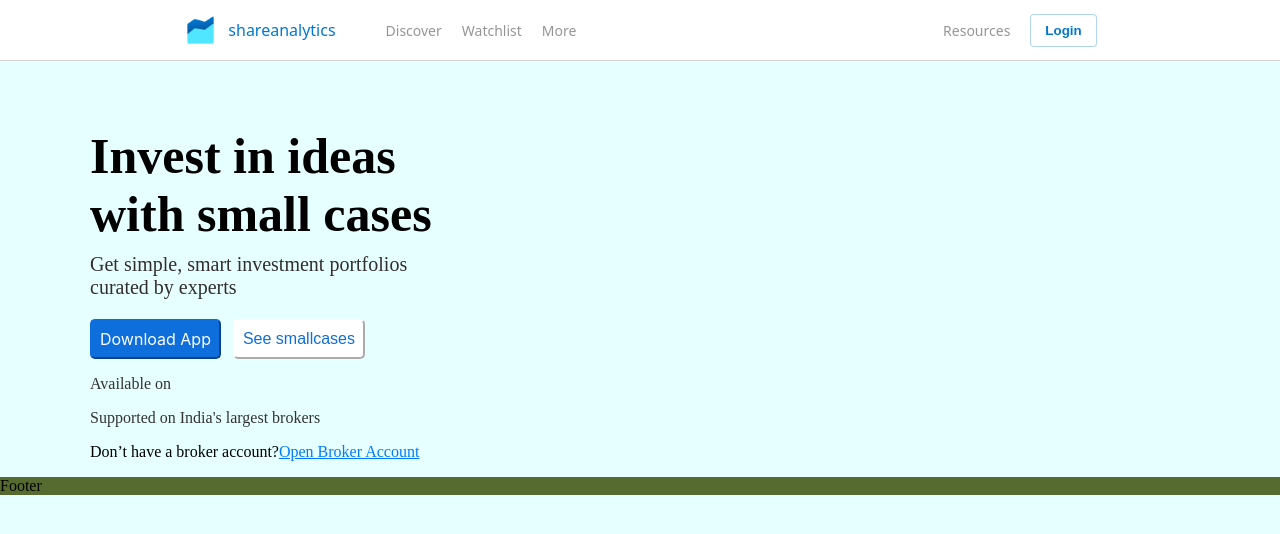
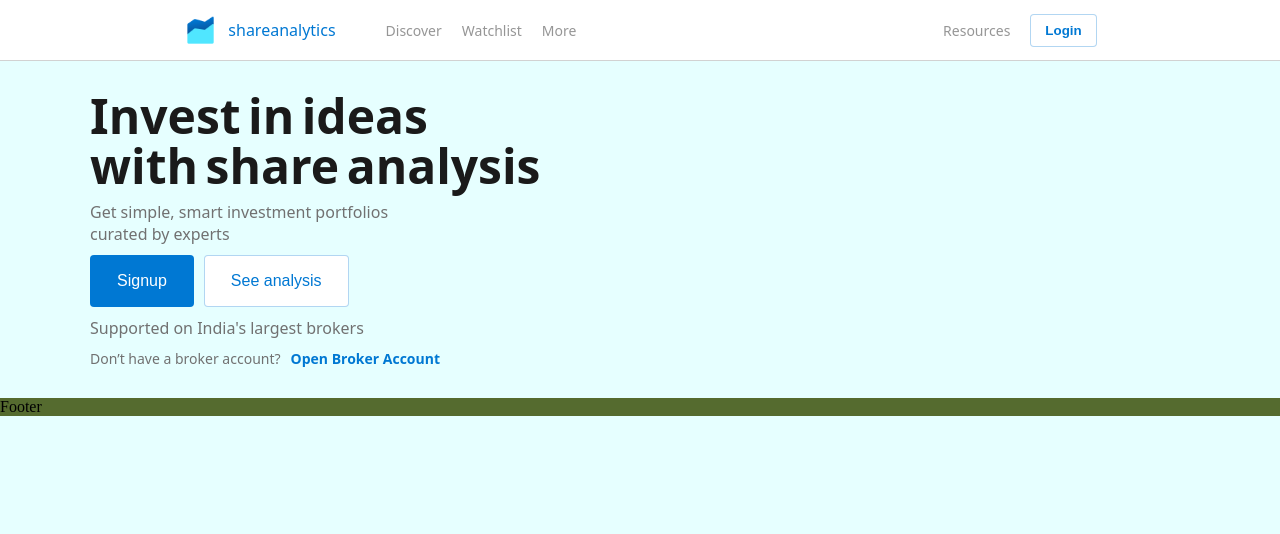
Before and after one commit to avinasdube/shareanalytics, a React (Create React App) app in the folder sa-client/: page / in a window 1280 px wide. Shown: the top 534 px of the page. Built offline with nearby package versions, Linux system fonts and the light colour scheme.

Commit message:
[refactor]: refactored and redesigned welcome component of home

```diff
--- a/sa-client/src/components/pages/Home/Home.scss
+++ b/sa-client/src/components/pages/Home/Home.scss
@@ -1,86 +1,70 @@
 /* Home.scss */
 
+$a: #0078D3;
+$link-color: #717171;
+
 .Intro {
+    transition: all 0.5s ease-out;
+    font-family: system-ui;
+    padding: 30px 90px;
 
-    max-width: 508px;
-    margin-bottom: 10px;
-    transition: all 0.5s ease-out;
-    padding-top: 32px;
+    .Title {
+        /* Both Title and Title-footer have the same padding-left */
+
+        color: #1a1a1a;
+        font-size: 48px;
+        word-spacing: -5px;
+        line-height: 50px;
+        font-weight: 650;
     }
 
-.Title {
-    padding-left: 90px;
-    /* Both Title and Title-footer have the same padding-left */
-    color: #000000;
-    font-size: 50px;
-    margin-bottom: -10px;
+    p{
+        color: $link-color;
+        font-size: 16px;
+        padding: 10px 0;
+        margin: 0;
     }
 
-.Title-footer {
+    #link{
+        font-size: 14px;
+        padding: 0;
 
-    /* Adjust top padding for Title-footer if needed */
-    font-size: inherit;
-    font-size: 20px;
-    color: #332d2d;
-    padding-left: 90px;
+        a{
+            margin-left: 10px;
+            text-decoration: none;
+            color: $a;
+            font-weight: 600;
+        }
     }
 
     .buttons {
         display: flex;
         flex-direction: row;
-    padding-left: 90px;
+        gap: 10px;
 
+        button{
+            background-color: white;
+            border: 1px solid rgba(0, 120, 211, 0.3);
+            border-radius: 4px;
+            color: $a;
+            font-size: 16px;
+            padding: 16px 26px;
+            cursor: pointer;
         }
 
-.btn-1 {
-    background-color: #0e6edb;
-    color: white;
-    border-radius: 5px;
-    padding: 8px 8px;
-    font-size: 16px;
-    font-family: "Inter";
-    border-color: #0e6edb;
-    margin-right: 12px;
+        button:hover{
+            box-shadow: 0 0 8px rgb(230, 230, 230);
+            transition: 0.3s all ease;
+            transform: translateY(-1px);
         }
 
-.btn-2 {
-    background-color: #ffffff;
-    color: #0e6edb;
-    border-radius: 5px;
-    padding: 8px 8px;
-    font-size: 16px;
-    border-color: #ffffff;
+        #sgn{
+            background-color: $a;
+            color: white;
         }
 
-.Available {
-    padding-left: 90px;
-    color: #2d2a2af6;
-    font-size: 16px;
+        #lgn:hover{
+            background-color: #0078d3d8;
         }
-
-.Supported {
-    padding-left: 90px;
-    color: #2d2a2af6;
-    font-size: 16px;
-
     }
-
-.Bank-acc {
-    padding-left: 90px;
-    /* Add your existing styles for .Bank-acc if any */
 }
-
-.Bank-acc a {
-    text-decoration: underline;
-    /* Add underline to the link */
-    color: #007bff;
-    /* Set link color, you can change it */
-    cursor: pointer;
-    /* Add cursor effect */
-}
-
-.Bank-acc a:hover {
-    color: #0056b3;
-    /* Change link color on hover */
-    /* Add any other hover styles you want */
-}
--- a/sa-client/src/components/pages/Home/Home.tsx
+++ b/sa-client/src/components/pages/Home/Home.tsx
@@ -4,23 +4,22 @@
 const Home: React.FC = () => {
   return (
     <div className="Intro">
-      <h1 className="Title">
+      <div className="Title">
         Invest in ideas
         <br />
-        with small cases
-      </h1>
-      <p className="Title-footer">
+        with share analysis
+      </div>
+      <p>
         Get simple, smart investment portfolios
         <br />
         curated by experts
       </p>
       <div className="buttons">
-        <button className="btn-1">Download App</button>
-        <button className="btn-2">See smallcases</button>
+        <button id="sgn">Signup</button>
+        <button>See analysis</button>
       </div>
-      <p className="Available">Available on</p>
-      <p className="Supported">Supported on India's largest brokers</p>
-      <p className="Bank-acc">
+      <p>Supported on India's largest brokers</p>
+      <p id='link'>
         Don’t have a broker account?
         <a href="/">Open Broker Account</a>
       </p>
```
Lines whose indentation alone changed are shown as unchanged.
